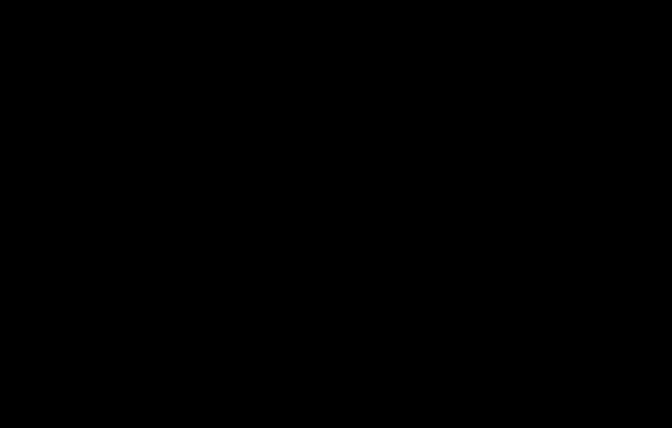
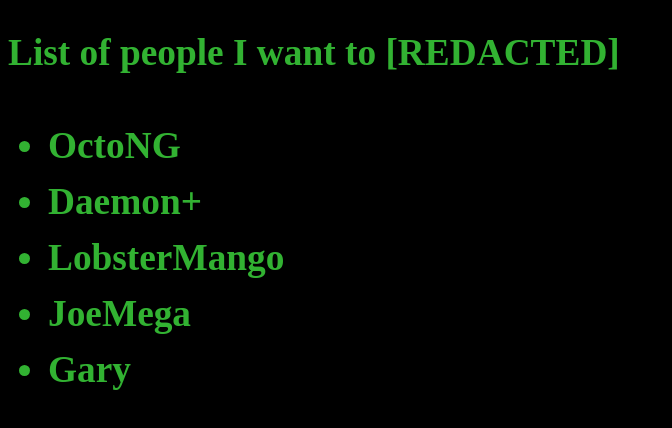
Before and after one commit to RecorderEnthusiast/recorderenthusiast.github.io, a plain HTML site: page index.html in a window 1280 px wide. Shown: the whole page, without its empty margins (0-672 px from the left). Drawn offline with Linux system fonts and the light colour scheme.

Commit message:
Add files via upload

```diff
--- a/css/style.css
+++ b/css/style.css
@@ -1,4 +1,5 @@
 body{
 	font: 14pt/1.5 'Times New Roman';
 	background: black;
+	color: #32B232;
 }
```
